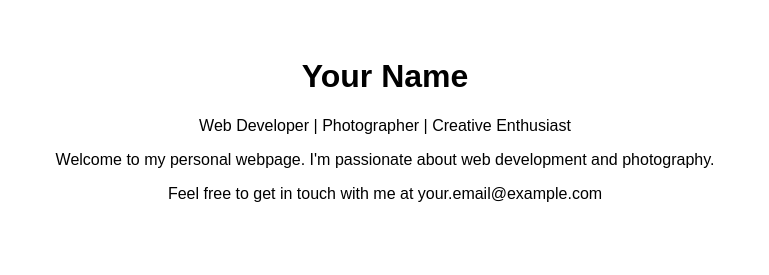
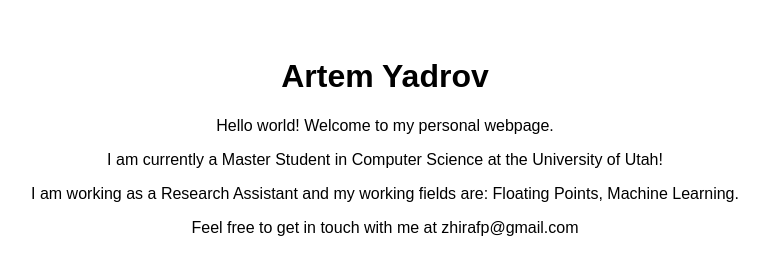
Before and after one commit to AYadrov/ayadrov.github.io, a plain HTML site: page index.html in a window 1280 px wide. Shown: the part 51-326 px from the top of the page, without its empty margins (255-1024 px from the left). Drawn offline with Linux system fonts and the light colour scheme.

Commit message:
Update index.html

```diff
--- a/index.html
+++ b/index.html
@@ -1,7 +1,7 @@
 <!DOCTYPE html>
 <html>
 <head>
-    <title>Your Webpage</title>
+    <title>Artem Yadrov</title>
     <style>
         body {
             background-color: #fff;
@@ -22,13 +22,14 @@
 </head>
 <body>
     <div class="header">
-        <img id="photo" src="your-photo.jpg" alt="Your Photo">
+        <img id="photo" src="IMG_20230704_143805_675.jpg" alt="Your Photo">
     </div>
     <div class="content">
-        <h1>Your Name</h1>
-        <p>Web Developer | Photographer | Creative Enthusiast</p>
-        <p>Welcome to my personal webpage. I'm passionate about web development and photography.</p>
-        <p>Feel free to get in touch with me at your.email@example.com</p>
+        <h1>Artem Yadrov</h1>
+        <p>Hello world! Welcome to my personal webpage.</p>
+        <p>I am currently a Master Student in Computer Science at the University of Utah!</p>
+        <p>I am working as a Research Assistant and my working fields are: Floating Points, Machine Learning.</p>
+        <p>Feel free to get in touch with me at zhirafp@gmail.com</p>
     </div>
 </body>
 </html>
```
